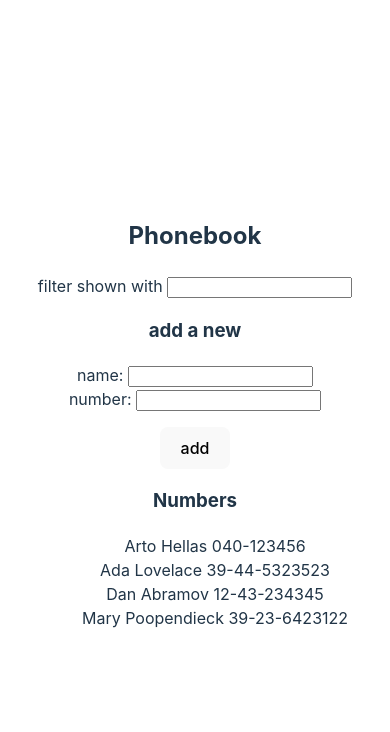
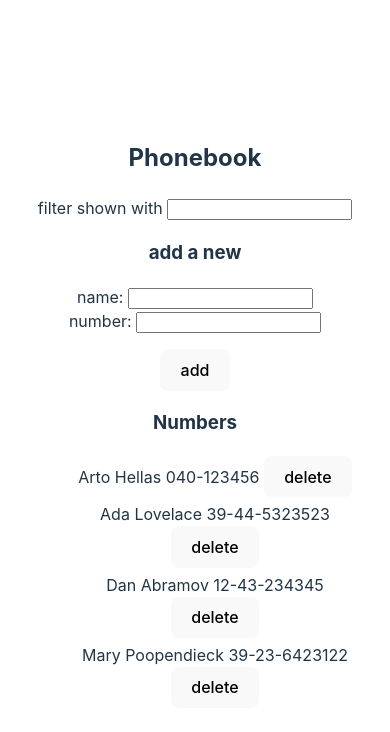
Before and after one commit to serkanok1983/FullStackOpen, a React app in the folder part2/phonebook/: page / in a window 390 px wide. Shown: the top 732 px of the page. Built offline with nearby package versions, Linux system fonts and the light colour scheme; data requests are answered from the project's data file; the HTML template or start-up script is replaced by a standard one.

Commit message:
2.14 The Phonebook step 9

```diff
--- a/part2/phonebook/src/App.jsx
+++ b/part2/phonebook/src/App.jsx
@@ -28,11 +28,23 @@ const PersonForm = ({ addPerson, newName, handleNameChange, newNumber, handleNum
     )
 }
 
-const Persons = ({ persons, filter }) => {
+const Persons = ({ persons, filter, setPersons }) => {
+    const deletePerson = (id, name) => {
+        if (window.confirm(`Delete ${name}?`)) {
+            personService
+                .remove(id)
+                .then(() => {
+                    setPersons(persons.filter(person => person.id !== id))
+                })
+        }
+    }
+
     return (
         <ul>
             {persons.filter(person => person.name.toLowerCase().includes(filter.toLowerCase())).map(person =>
-                <li style={{ listStyleType: 'none' }} key={person.id}>{person.name} {person.number}</li>
+                <li style={{ listStyleType: 'none', marginBottom: '5px' }} key={person.id}>
+                    {person.name} {person.number} <button onClick={() => deletePerson(person.id, person.name)}>delete</button>
+                </li>
             )}
         </ul>
     )
@@ -57,7 +69,7 @@ const App = () => {
         const personObject = {
             name: newName,
             number: newNumber,
-            id: persons.length + 1
+            // id: persons.length + 1
         }
         if (persons.find(person => person.name === newName)) {
             alert(`${newName} is already added to phonebook`)
@@ -93,7 +105,7 @@ const App = () => {
             <PersonForm addPerson={addPerson} newName={newName} handleNameChange={handleNameChange}
                 newNumber={newNumber} handleNumberChange={handleNumberChange} />
             <h3>Numbers</h3>
-            <Persons persons={persons} filter={filter} />
+            <Persons persons={persons} filter={filter} setPersons={setPersons} />
         </div>
     )
 }
```
